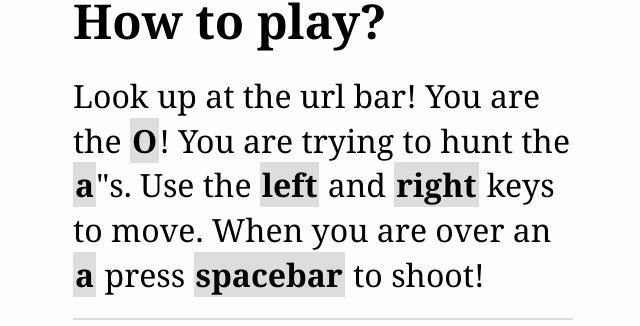
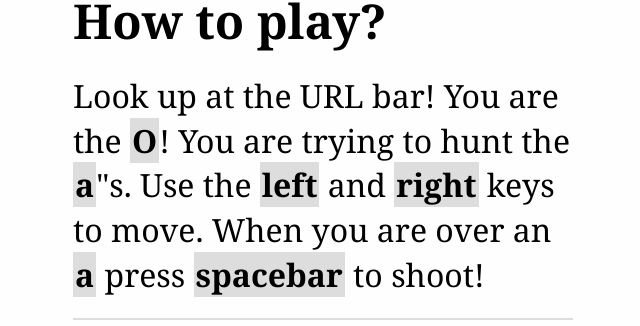
Before and after one commit to probablycorey/url-hunter, a website: page index.html in a window 1280 px wide. Shown: the part 220-546 px from the top of the page, without its empty margins (317-957 px from the left). Drawn offline with Linux system fonts and the light colour scheme.

Commit message:
Use upper case

```diff
--- a/index.html
+++ b/index.html
@@ -24,7 +24,7 @@
   <div class="instructions">
     <h2>How to play?</h2>
     <div>
-      Look up at the url bar! You are the <strong>O</strong>! You are trying to hunt the <strong>a</strong>"s.
+      Look up at the URL bar! You are the <strong>O</strong>! You are trying to hunt the <strong>a</strong>"s.
 
       Use the <strong>left</strong> and <strong>right</strong> keys to move. When you
       are over an <strong>a</strong> press <strong>spacebar</strong> to shoot!
```
